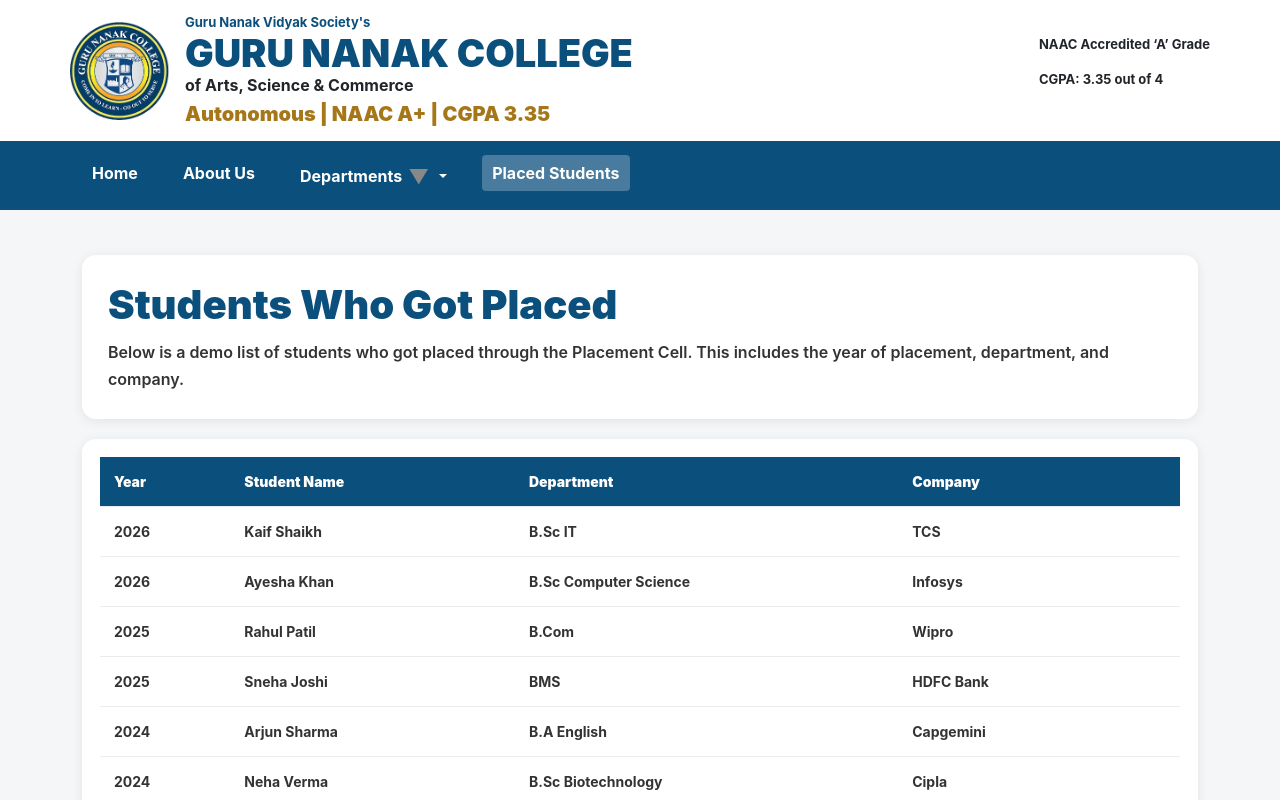
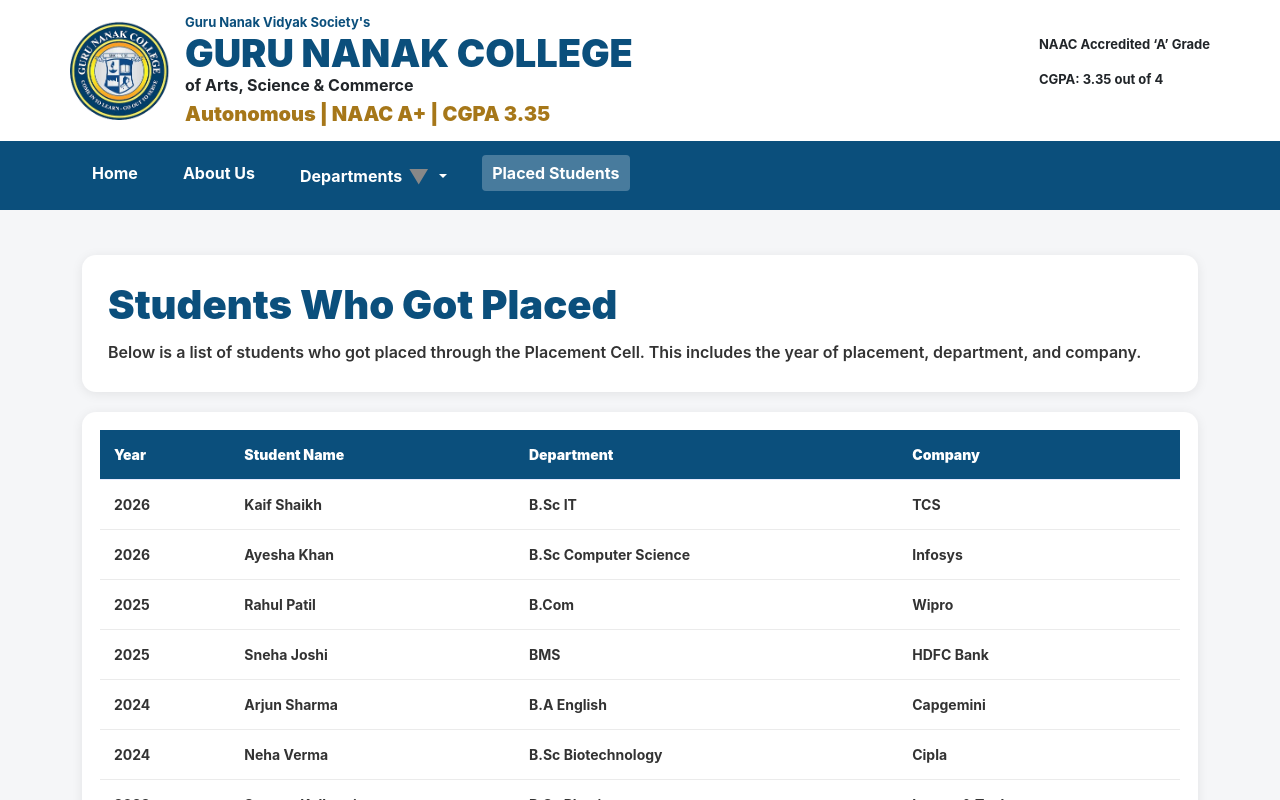
Before and after one commit to KaifShaikh668/college-placement-frontend, a React (Create React App) app: page / in a window 1280 px wide. Both pictures are taken after a click on the button "Placed Students". Shown: the top 800 px of the page. Built offline with nearby package versions, Linux system fonts and the light colour scheme.

Commit message:
Fix placed students

```diff
--- a/src/pages/public/Home.jsx
+++ b/src/pages/public/Home.jsx
@@ -480,7 +480,7 @@
               <div className="placed-top">
                 <h1>Students Who Got Placed</h1>
                 <p>
-                  Below is a demo list of students who got placed through the
+                  Below is a list of students who got placed through the
                   Placement Cell. This includes the year of placement,
                   department, and company.
                 </p>
```
